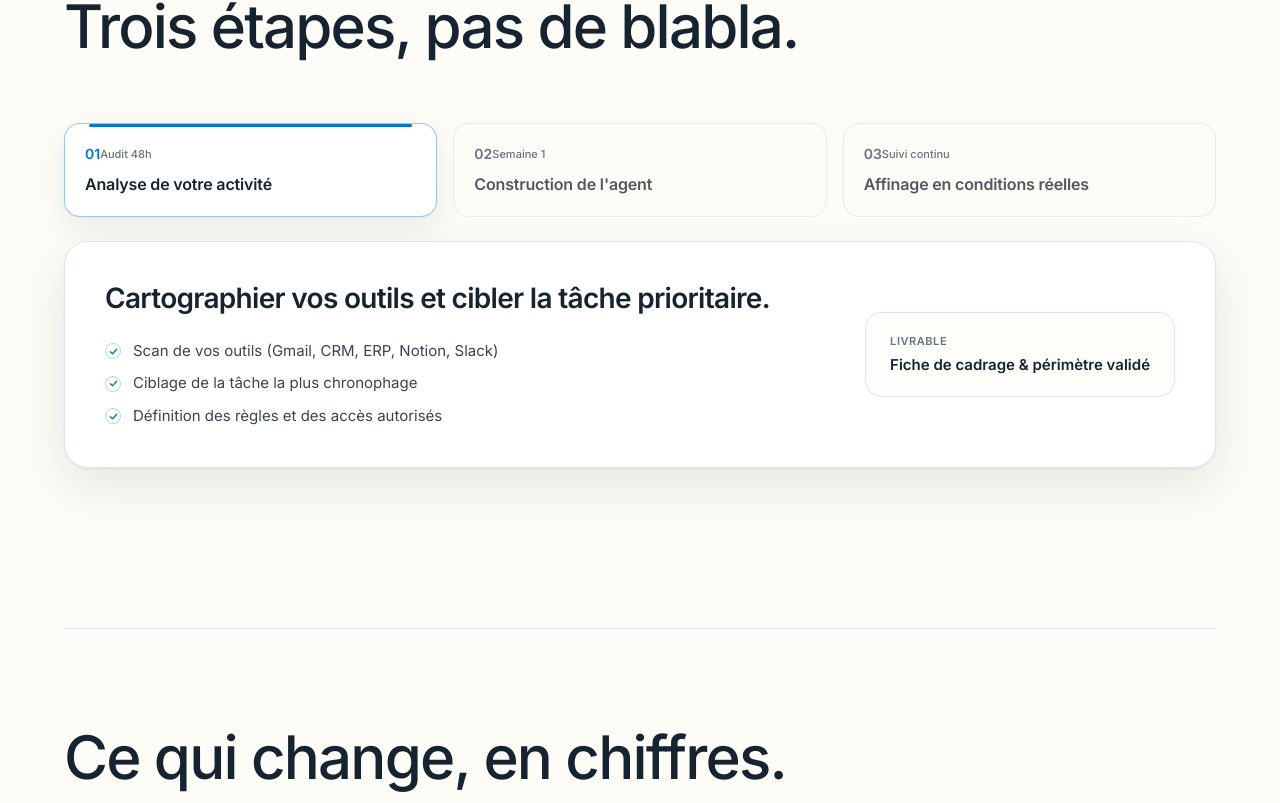
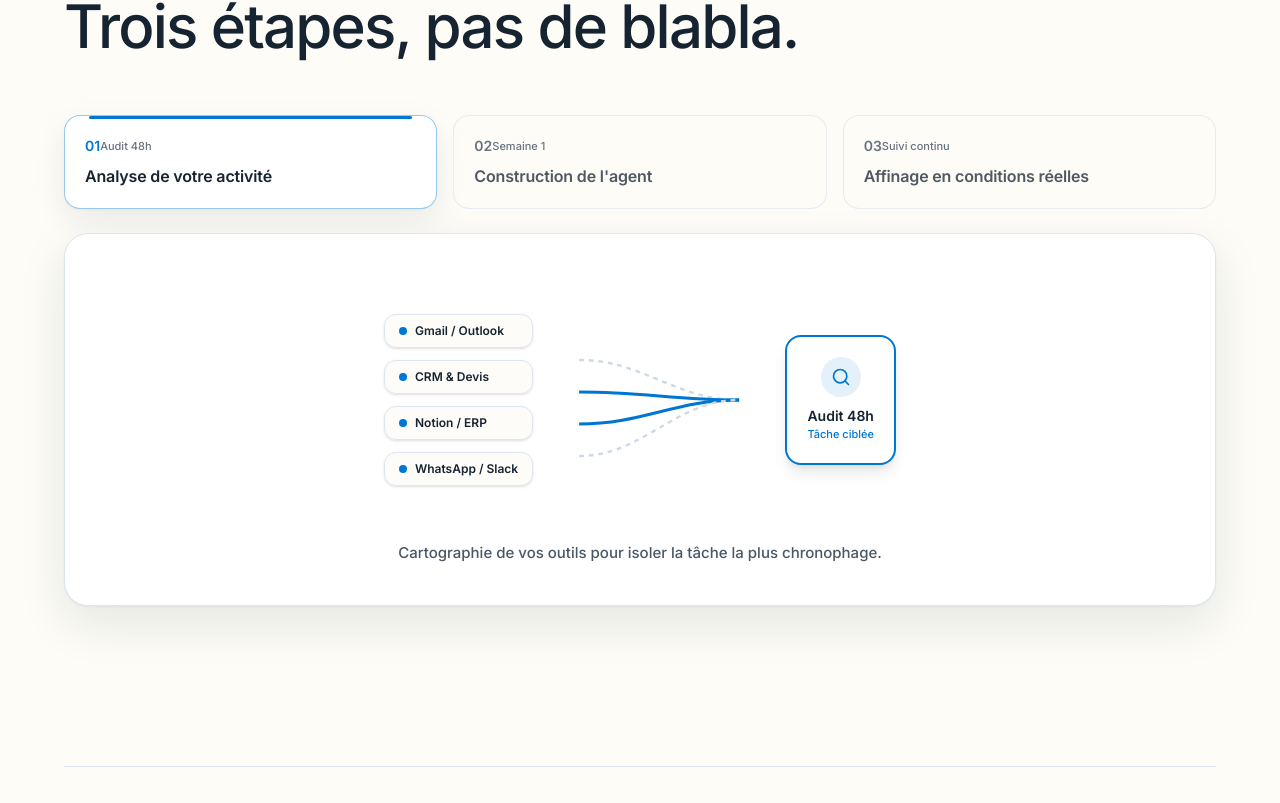
Before and after one commit to Tom78200/tomcottu-site, a Next.js app: page / in a window 1280 px wide. Shown: the part 5067-5870 px from the top of the page. Built offline with nearby package versions, Linux system fonts and the light colour scheme; no server answers.

Commit message:
feat: replace text with clean animated flow diagrams in HowItWorks (Apple/Stripe style)

```diff
--- a/src/components/HowItWorks.tsx
+++ b/src/components/HowItWorks.tsx
@@ -8,42 +8,183 @@ import {
   useReducedMotion,
 } from "motion/react";
 
+/* ── VISUEL ÉTAPE 01 : Cartographie des flux ── */
+function StepVisual1() {
+  return (
+    <div className="relative flex w-full flex-col items-center justify-center py-6 sm:py-10">
+      <div className="relative flex w-full max-w-lg items-center justify-between gap-4">
+        {/* Outils sources */}
+        <div className="flex flex-col gap-3">
+          {["Gmail / Outlook", "CRM & Devis", "Notion / ERP", "WhatsApp / Slack"].map(
+            (tool, i) => (
+              <motion.div
+                key={tool}
+                initial={{ opacity: 0, x: -16 }}
+                animate={{ opacity: 1, x: 0 }}
+                transition={{ duration: 0.4, delay: i * 0.08 }}
+                className="flex items-center gap-2 rounded-xl border border-border-soft bg-background/80 px-3.5 py-2 text-xs font-semibold text-foreground shadow-sm"
+              >
+                <span className="h-2 w-2 rounded-full bg-accent" />
+                {tool}
+              </motion.div>
+            )
+          )}
+        </div>
+
+        {/* Lignes de flux animées */}
+        <div className="relative flex flex-1 items-center justify-center">
+          <svg className="w-full h-32 overflow-visible" viewBox="0 0 100 80" fill="none">
+            <path d="M0,15 C40,15 60,40 100,40" stroke="var(--border)" strokeWidth="1.5" strokeDasharray="3 3" />
+            <path d="M0,35 C40,35 60,40 100,40" stroke="var(--accent)" strokeWidth="2" />
+            <path d="M0,55 C40,55 60,40 100,40" stroke="var(--accent)" strokeWidth="2" />
+            <path d="M0,75 C40,75 60,40 100,40" stroke="var(--border)" strokeWidth="1.5" strokeDasharray="3 3" />
+          </svg>
+        </div>
+
+        {/* Nœud d'audit central */}
+        <motion.div
+          initial={{ opacity: 0, scale: 0.9 }}
+          animate={{ opacity: 1, scale: 1 }}
+          transition={{ duration: 0.4, delay: 0.25 }}
+          className="flex flex-col items-center rounded-2xl border-2 border-accent bg-white p-5 text-center shadow-lg"
+        >
+          <div className="flex h-10 w-10 items-center justify-center rounded-full bg-accent/10 text-accent">
+            <svg width="20" height="20" viewBox="0 0 24 24" fill="none" stroke="currentColor" strokeWidth="2" strokeLinecap="round" strokeLinejoin="round">
+              <circle cx="11" cy="11" r="8" />
+              <path d="m21 21-4.3-4.3" />
+            </svg>
+          </div>
+          <span className="mt-2 text-[14px] font-semibold text-foreground">Audit 48h</span>
+          <span className="text-[11px] font-medium text-accent">Tâche ciblée</span>
+        </motion.div>
+      </div>
+    </div>
+  );
+}
+
+/* ── VISUEL ÉTAPE 02 : L'Agent & Les Garde-fous ── */
+function StepVisual2() {
+  return (
+    <div className="relative flex w-full flex-col items-center justify-center py-6 sm:py-10">
+      <div className="relative flex w-full max-w-lg items-center justify-between gap-4">
+        {/* Entrée */}
+        <motion.div
+          initial={{ opacity: 0, scale: 0.9 }}
+          animate={{ opacity: 1, scale: 1 }}
+          className="flex flex-col items-center rounded-2xl border border-border-soft bg-background/80 p-4 text-center"
+        >
+          <span className="text-[11px] font-semibold uppercase tracking-wider text-muted-soft">Entrée</span>
+          <span className="mt-1 text-[13px] font-semibold text-foreground">Demande client</span>
+        </motion.div>
+
+        {/* Bloc central Agent */}
+        <motion.div
+          initial={{ opacity: 0, y: 10 }}
+          animate={{ opacity: 1, y: 0 }}
+          transition={{ duration: 0.4, delay: 0.15 }}
+          className="flex flex-col items-center rounded-2xl border-2 border-accent bg-white p-5 shadow-lg"
+        >
+          <div className="flex h-10 w-10 items-center justify-center rounded-full bg-accent text-accent-foreground shadow-accent">
+            <svg width="20" height="20" viewBox="0 0 24 24" fill="none" stroke="currentColor" strokeWidth="2" strokeLinecap="round" strokeLinejoin="round">
+              <rect width="18" height="18" x="3" y="3" rx="2" />
+              <path d="M9 8h6M9 12h6M9 16h4" />
+            </svg>
+          </div>
+          <span className="mt-2 text-[14px] font-semibold text-foreground">Agent sur-mesure</span>
+          <span className="text-[11px] font-medium text-muted-soft">Règles métier codées</span>
+        </motion.div>
+
+        {/* 2 Sorties sécurisées */}
+        <div className="flex flex-col gap-3">
+          <motion.div
+            initial={{ opacity: 0, x: 16 }}
+            animate={{ opacity: 1, x: 0 }}
+            transition={{ duration: 0.4, delay: 0.2 }}
+            className="flex items-center gap-2 rounded-xl border border-accent/30 bg-accent/5 px-3.5 py-2 text-xs font-semibold text-accent"
+          >
+            <span className="h-2 w-2 rounded-full bg-emerald-500" />
+            Action autonome (90%)
+          </motion.div>
+          <motion.div
+            initial={{ opacity: 0, x: 16 }}
+            animate={{ opacity: 1, x: 0 }}
+            transition={{ duration: 0.4, delay: 0.3 }}
+            className="flex items-center gap-2 rounded-xl border border-border-soft bg-background/80 px-3.5 py-2 text-xs font-semibold text-foreground"
+          >
+            <span className="h-2 w-2 rounded-full bg-amber-500" />
+            Validation humaine (10%)
+          </motion.div>
+        </div>
+      </div>
+    </div>
+  );
+}
+
+/* ── VISUEL ÉTAPE 03 : Rodage & Garantie ── */
+function StepVisual3() {
+  return (
+    <div className="relative flex w-full flex-col items-center justify-center py-6 sm:py-10">
+      <div className="relative flex w-full max-w-lg items-center justify-around gap-4">
+        {/* Test en direct */}
+        <motion.div
+          initial={{ opacity: 0, scale: 0.9 }}
+          animate={{ opacity: 1, scale: 1 }}
+          className="flex flex-col items-center rounded-2xl border border-border-soft bg-background/80 p-4 text-center"
+        >
+          <span className="text-[11px] font-semibold uppercase tracking-wider text-muted-soft">Rodage</span>
+          <span className="mt-1 text-[14px] font-semibold text-foreground">Double commande</span>
+          <span className="mt-1 text-[11px] text-accent font-medium">Cas réels</span>
+        </motion.div>
+
+        {/* Jauge Précision */}
+        <motion.div
+          initial={{ opacity: 0, y: 10 }}
+          animate={{ opacity: 1, y: 0 }}
+          transition={{ duration: 0.4, delay: 0.15 }}
+          className="flex flex-col items-center rounded-2xl border-2 border-accent bg-white p-5 shadow-lg"
+        >
+          <span className="text-[28px] font-bold text-accent leading-none">100%</span>
+          <span className="mt-1 text-[13px] font-semibold text-foreground">Précision validée</span>
+          <span className="text-[11px] text-muted-soft">Sur vos données</span>
+        </motion.div>
+
+        {/* Garantie */}
+        <motion.div
+          initial={{ opacity: 0, scale: 0.9 }}
+          animate={{ opacity: 1, scale: 1 }}
+          transition={{ duration: 0.4, delay: 0.25 }}
+          className="flex flex-col items-center rounded-2xl border border-accent/20 bg-accent/5 p-4 text-center"
+        >
+          <span className="text-[11px] font-semibold uppercase tracking-wider text-accent">Garantie</span>
+          <span className="mt-1 text-[14px] font-semibold text-foreground">14 jours</span>
+          <span className="mt-1 text-[11px] text-muted-soft">Satisfait ou remboursé</span>
+        </motion.div>
+      </div>
+    </div>
+  );
+}
+
 const stages = [
   {
     step: "01",
     tag: "Audit 48h",
     title: "Analyse de votre activité",
-    headline: "Cartographier vos outils et cibler la tâche prioritaire.",
-    points: [
-      "Scan de vos outils (Gmail, CRM, ERP, Notion, Slack)",
-      "Ciblage de la tâche la plus chronophage",
-      "Définition des règles et des accès autorisés",
-    ],
-    deliverable: "Fiche de cadrage & périmètre validé",
+    summary: "Cartographie de vos outils pour isoler la tâche la plus chronophage.",
+    visual: <StepVisual1 />,
   },
   {
     step: "02",
     tag: "Semaine 1",
     title: "Construction de l'agent",
-    headline: "Développement sur-mesure connecté à votre écosystème.",
-    points: [
-      "Connexion sécurisée à vos logiciels métier",
-      "Garde-fous : validation humaine sur les cas sensibles",
-      "Hébergement dédié chez vous ou sur cloud privé",
-    ],
-    deliverable: "Agent configuré & prêt au test",
+    summary: "Développement sur-mesure avec règles métier et garde-fous stricts.",
+    visual: <StepVisual2 />,
   },
   {
     step: "03",
     tag: "Suivi continu",
     title: "Affinage en conditions réelles",
-    headline: "Rodage sur vos vraies données jusqu'à validation complète.",
-    points: [
-      "Tests en double commande avec vos équipes",
-      "Ajustements précis sur vos cas particuliers",
-      "Garantie satisfait ou remboursé sous 14 jours",
-    ],
-    deliverable: "Mise en production & accompagnement",
+    summary: "Tests en double commande et garantie 14 jours satisfait ou remboursé.",
+    visual: <StepVisual3 />,
   },
 ];
 
@@ -54,12 +195,11 @@ export function HowItWorks() {
   const [activeStep, setActiveStep] = useState(0);
   const [isManual, setIsManual] = useState(false);
 
-  // Défilement automatique calme qui s'arrête définitivement dès qu'on clique
   useEffect(() => {
     if (!inView || reduce || isManual) return;
     const interval = setInterval(() => {
       setActiveStep((prev) => (prev + 1) % stages.length);
-    }, 9500);
+    }, 9000);
     return () => clearInterval(interval);
   }, [inView, reduce, isManual]);
 
@@ -77,8 +217,8 @@ export function HowItWorks() {
       aria-labelledby="methode-heading"
       className="w-full px-5 pb-32 sm:px-10 md:pb-40 lg:px-16"
     >
-      {/* ── En-tête de section ── */}
-      <div className="mb-12 border-t border-border-soft pt-16 md:mb-16 md:pt-24">
+      {/* ── En-tête de section sobre ── */}
+      <div className="mb-10 border-t border-border-soft pt-16 md:mb-14 md:pt-24">
         <div
           className="mb-3 text-base font-semibold text-foreground md:text-lg"
           style={{ fontFamily: "var(--font-heading)" }}
@@ -100,7 +240,7 @@ export function HowItWorks() {
       </div>
 
       <div className="space-y-6">
-        {/* ── Sélecteur / 3 Onglets épurés ── */}
+        {/* ── 3 Boutons / Onglets épurés ── */}
         <div className="grid grid-cols-1 gap-3 sm:grid-cols-3 sm:gap-4">
           {stages.map((stage, idx) => {
             const isActive = activeStep === idx;
@@ -149,64 +289,24 @@ export function HowItWorks() {
           })}
         </div>
 
-        {/* ── Panneau Central Épuré & Synthétique ── */}
-        <div className="relative overflow-hidden rounded-3xl border border-border-soft bg-white p-7 sm:p-10 shadow-card">
+        {/* ── Scène Visuelle Illustrée ── */}
+        <div className="relative min-h-[300px] overflow-hidden rounded-3xl border border-border-soft bg-white p-6 sm:p-10 shadow-card flex flex-col justify-between">
           <AnimatePresence mode="wait">
             <motion.div
               key={current.step}
-              initial={reduce ? false : { opacity: 0, y: 10 }}
-              animate={{ opacity: 1, y: 0 }}
-              exit={reduce ? undefined : { opacity: 0, y: -10 }}
+              initial={reduce ? false : { opacity: 0, scale: 0.97 }}
+              animate={{ opacity: 1, scale: 1 }}
+              exit={reduce ? undefined : { opacity: 0, scale: 0.97 }}
               transition={{ duration: 0.3, ease: [0.16, 1, 0.3, 1] }}
-              className="flex flex-col gap-8 md:flex-row md:items-center md:justify-between"
+              className="flex flex-col items-center w-full"
             >
-              {/* Contenu principal épuré */}
-              <div className="max-w-2xl space-y-6">
-                <h3
-                  className="text-[22px] sm:text-[28px] font-semibold text-foreground tracking-tight"
-                  style={{ lineHeight: 1.2 }}
-                >
-                  {current.headline}
-                </h3>
+              {/* Le schéma interactif */}
+              {current.visual}
 
-                <ul className="space-y-2.5">
-                  {current.points.map((pt) => (
-                    <li
-                      key={pt}
-                      className="flex items-center gap-3 text-[15px] text-foreground/85"
-                    >
-                      <span className="flex h-4 w-4 shrink-0 items-center justify-center rounded-full border border-accent/30 text-accent">
-                        <svg
-                          width="9"
-                          height="9"
-                          viewBox="0 0 10 10"
-                          fill="none"
-                          aria-hidden="true"
-                        >
-                          <path
-                            d="M1.5 5.2 4 7.5 8.5 2.5"
-                            stroke="currentColor"
-                            strokeWidth="1.5"
-                            strokeLinecap="round"
-                            strokeLinejoin="round"
-                          />
-                        </svg>
-                      </span>
-                      <span>{pt}</span>
-                    </li>
-                  ))}
-                </ul>
-              </div>
-
-              {/* Capsule Livrable Compacte */}
-              <div className="shrink-0 rounded-2xl border border-border-soft bg-background/70 px-5 py-4 sm:px-6 sm:py-5">
-                <span className="text-[11px] font-semibold uppercase tracking-wider text-muted-soft block">
-                  Livrable
-                </span>
-                <span className="mt-1 text-[15px] font-semibold text-foreground block">
-                  {current.deliverable}
-                </span>
-              </div>
+              {/* 1 seule phrase de synthèse en bas */}
+              <p className="mt-4 text-center text-[15px] font-medium text-muted max-w-lg">
+                {current.summary}
+              </p>
             </motion.div>
           </AnimatePresence>
         </div>
```
